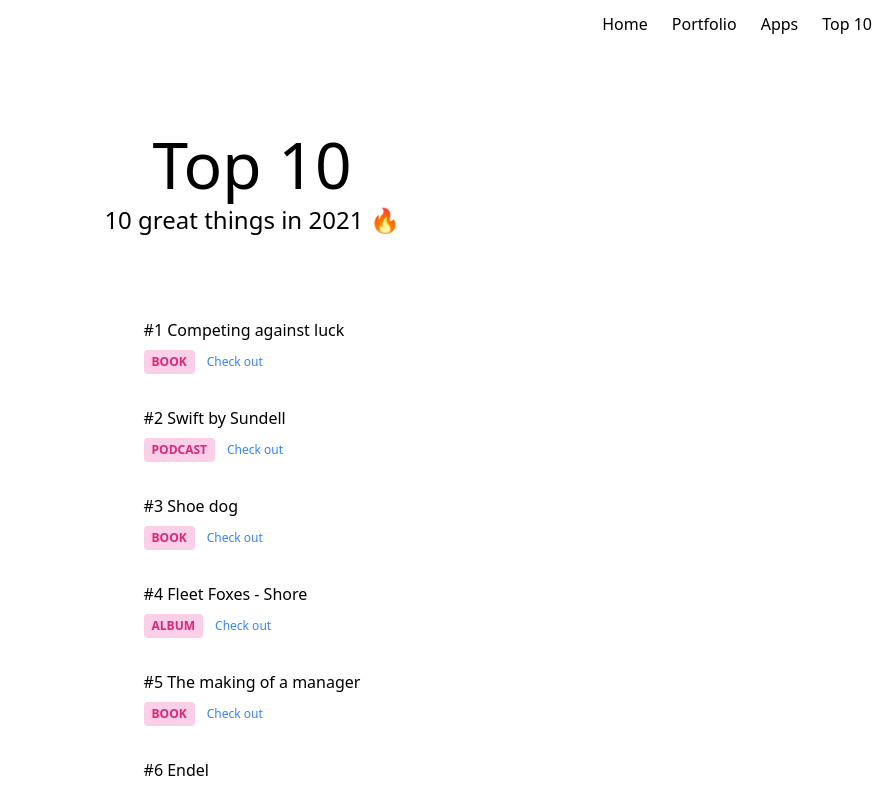
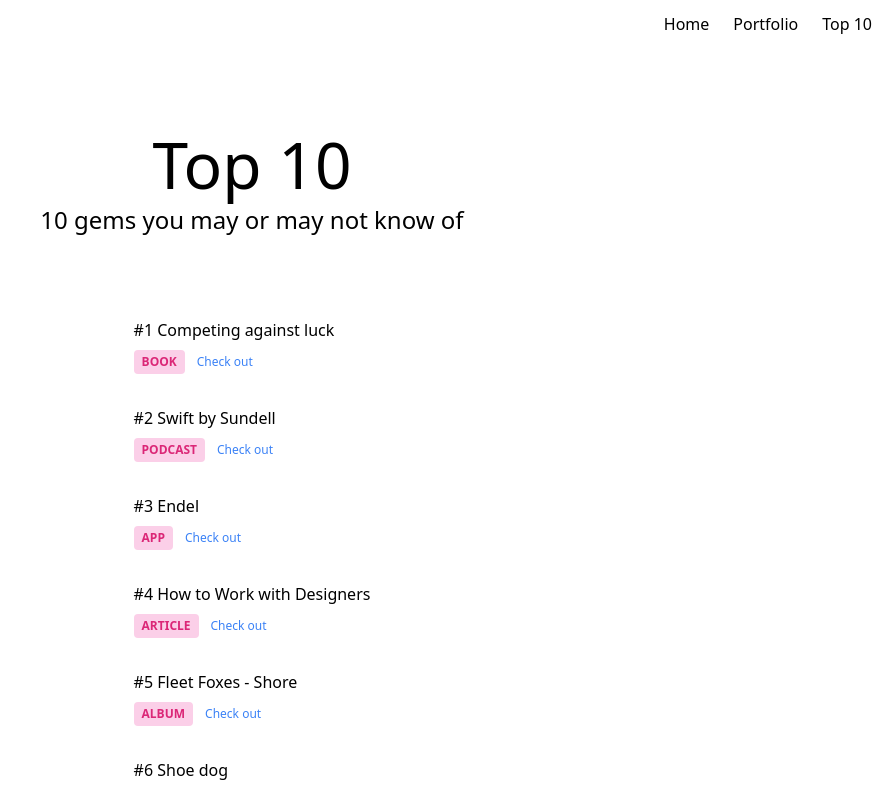
Before and after one commit to sslash/jazzlabtech.com, a Next.js app: page /top in a window 1280 px wide. Shown: the top 788 px of the page, without its empty margins (388-1280 px from the left). Built offline with nearby package versions, Linux system fonts and the light colour scheme.

Commit message:
refactor

```diff
--- a/molecules/Nav.tsx
+++ b/molecules/Nav.tsx
@@ -1,21 +1,23 @@
-import React from 'react'
+import React from "react";
 
-interface Props {
+interface Props {}
 
-}
+const Nav: React.FC<Props> = ({}) => {
+	return (
+		<div className="container">
+			<div className="flex flex-row-reverse flex-grow">
+				<div className="p-3">
+					<a href="/top">Top 10</a>
+				</div>
+				<div className="p-3">
+					<a href="/portfolio">Portfolio</a>
+				</div>
+				<div className="p-3">
+					<a href="/">Home</a>
+				</div>
+			</div>
+		</div>
+	);
+};
 
-const Nav: React.FC<Props> = ({  }) => {
-
-    return (
-        <div className="container">
-            <div className="flex flex-row-reverse flex-grow">
-                <div className="p-3"><a href="/top">Top 10</a></div>
-                <div className="p-3"><a href="/apps">Apps</a></div>
-                <div className="p-3"><a href="/portfolio">Portfolio</a></div>
-                <div className="p-3"><a href="/">Home</a></div>
-            </div>
-        </div>
-    )
-}
-
-export default Nav
+export default Nav;
--- a/pages/apps/index.tsx
+++ /dev/null
@@ -1,36 +0,0 @@
-import Page from "../../molecules/Page";
-import PortfolioRow from "../../molecules/PortfolioRow";
-import styles from "../../styles/Home.module.css";
-
-export default function Home() {
-	return (
-		<Page>
-			<div className="mb-32">
-				<h1 className={styles.title}>Jazzlab Apps</h1>
-
-				<p className={styles.description}>
-					Current and past Jazzlab apps
-				</p>
-			</div>
-
-			<PortfolioRow
-				imgSrc="https://uploads-ssl.webflow.com/5c83c0639eacd15b6c6462ba/5ed4abd1c6c97891f6e63242_phone-highlight.png"
-				imgAlt="Shiftfm"
-				title="Shift"
-				rounded={false}
-				link="https://www.shiftfm.app/"
-				body="Podcasts & Music, mixed perfectly into your workouts. The #1 Podcast App for Fitness"
-			/>
-
-			<div className="m-12"></div>
-			<PortfolioRow
-				imgSrc="https://static.schibsted.com/wp-content/uploads/2018/07/27072620/routes-toppbilde-600x300.jpg"
-				imgAlt="Routes.guide"
-				title="Routes"
-				rounded={false}
-				body="Routes is a platform that shows perfectly planned days made by locals. These are called routes. Every route is filled with pictures, ratings, navigation, transit directions and a (soon to be) offline map, that we aggregate from third party services. In this way you can save hours of planning and use fewer applications when you plan your trip."
-				link="https://www.producthunt.com/posts/routes-guide"
-			/>
-		</Page>
-	);
-}
--- a/pages/portfolio/index.tsx
+++ b/pages/portfolio/index.tsx
@@ -34,6 +34,25 @@
 				body="Your guide to personal finance. Learn to plan, save and, invest with Finimize for iPhone."
 				link="https://www.finimize.com/wp/app/"
 			/>
+			<div className="m-12"></div>
+			<PortfolioRow
+				imgSrc="https://uploads-ssl.webflow.com/5c83c0639eacd15b6c6462ba/5ed4abd1c6c97891f6e63242_phone-highlight.png"
+				imgAlt="Shiftfm"
+				title="Shift"
+				rounded={false}
+				link="https://www.shiftfm.app/"
+				body="Podcasts & Music, mixed perfectly into your workouts. The #1 Podcast App for Fitness"
+			/>
+
+			<div className="m-12"></div>
+			<PortfolioRow
+				imgSrc="https://static.schibsted.com/wp-content/uploads/2018/07/27072620/routes-toppbilde-600x300.jpg"
+				imgAlt="Routes.guide"
+				title="Routes"
+				rounded={false}
+				body="Routes is a platform that shows perfectly planned days made by locals. These are called routes. Every route is filled with pictures, ratings, navigation, transit directions and a (soon to be) offline map, that we aggregate from third party services. In this way you can save hours of planning and use fewer applications when you plan your trip."
+				link="https://www.producthunt.com/posts/routes-guide"
+			/>
 		</Page>
 	);
 }
--- a/pages/top/index.tsx
+++ b/pages/top/index.tsx
@@ -14,9 +14,15 @@
 		link: "https://www.swiftbysundell.com/podcast/",
 	},
 	{
-		title: "Shoe dog",
-		type: "Book",
-		link: "https://www.goodreads.com/book/show/27220736-shoe-dog",
+		title: "Endel",
+		type: "App",
+		link: "https://endel.io/",
+	},
+	{
+		title: "How to Work with Designers",
+		type: "Article",
+		link:
+			"https://medium.com/the-year-of-the-looking-glass/how-to-work-with-designers-6c975dede146",
 	},
 	{
 		title: "Fleet Foxes - Shore",
@@ -24,15 +30,20 @@
 		link: "https://open.spotify.com/album/0lmjCPEcec2k6L7ysNIcd3",
 	},
 	{
+		title: "Shoe dog",
+		type: "Book",
+		link: "https://www.goodreads.com/book/show/27220736-shoe-dog",
+	},
+	{
+		title: "Poolside FM",
+		type: "App",
+		link: "https://poolside.fm/",
+	},
+	{
 		title: "The making of a manager",
 		type: "Book",
 		link:
 			"https://www.goodreads.com/book/show/38821039-the-making-of-a-manager",
-	},
-	{
-		title: "Endel",
-		type: "App",
-		link: "https://endel.io/",
 	},
 ];
 
@@ -42,7 +53,9 @@
 			<div className="mb-20">
 				<h1 className={styles.title}>Top 10</h1>
 
-				<p className={styles.description}>10 great things in 2021 🔥</p>
+				<p className={styles.description}>
+					10 gems you may or may not know of
+				</p>
 			</div>
 
 			<div className="font-mono">
```
